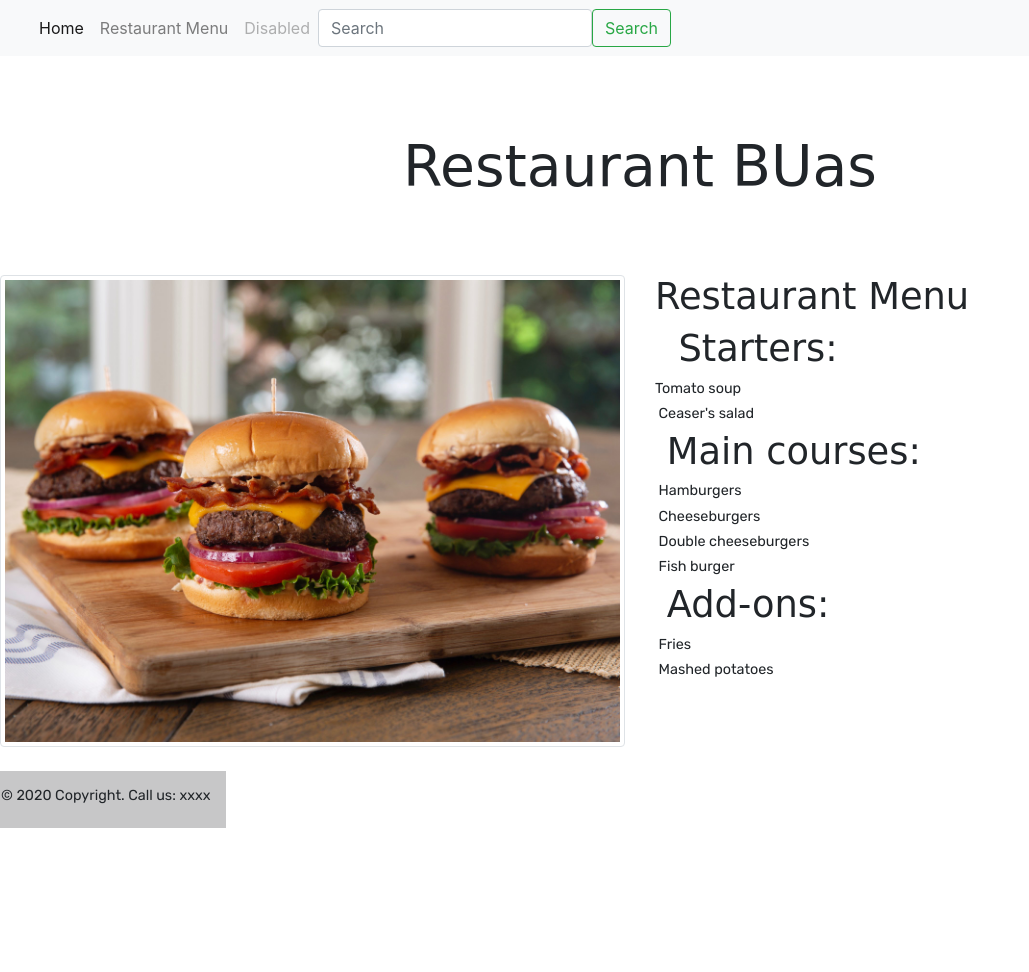
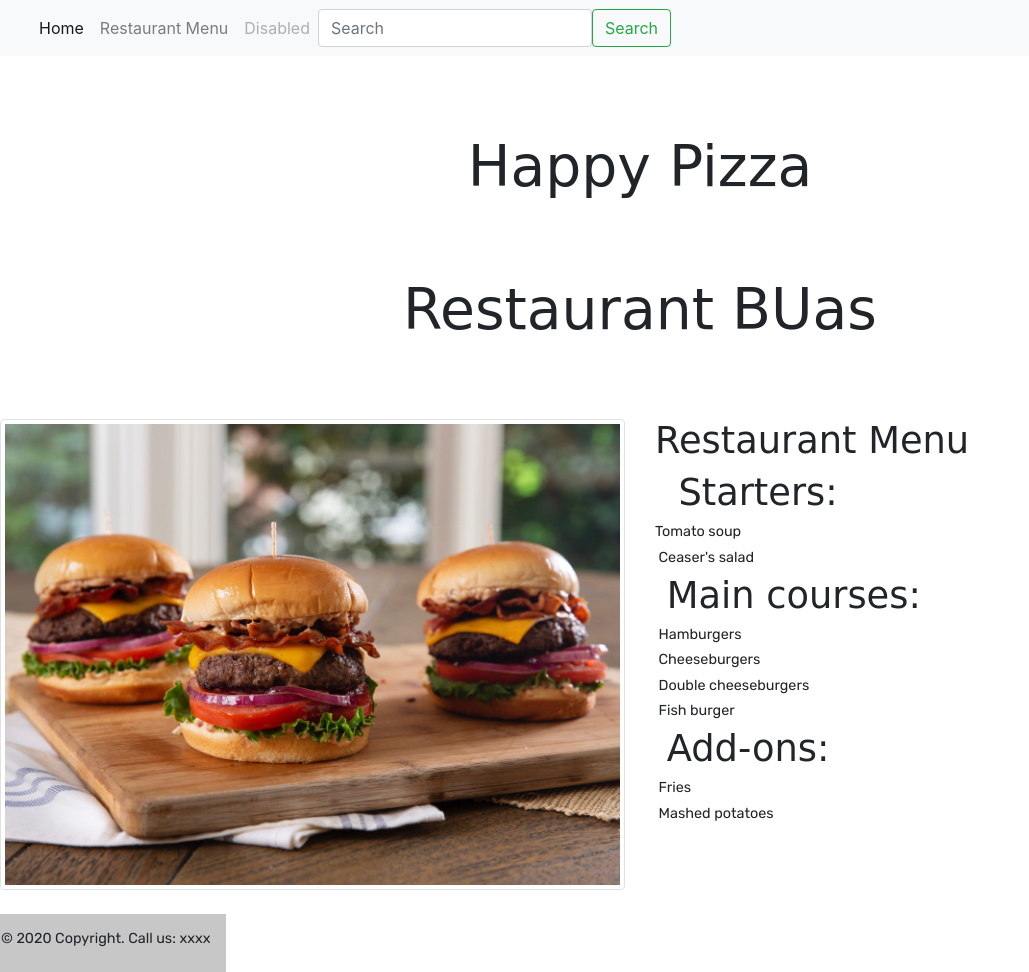
Before and after one commit to boyana182789/Bootstrap-Advanced, a plain HTML site: page menu.html in a window 1280 px wide. Shown: the whole page, without its empty margins (0-1029 px from the left). Before the commit the page ends 828 px from the top, so only its background shows below. Drawn offline with Linux system fonts and the light colour scheme; a web font is replaced by a local one.

Commit message:
fix rel css

```diff
--- a/menu.html
+++ b/menu.html
@@ -1,6 +1,6 @@
 <!doctype html>
 <html lang="en">
-  <head>
+
     <!-- Required meta tags -->
     <meta charset="utf-8">
     <meta name="viewport" content="width=device-width, initial-scale=1">
@@ -9,6 +9,7 @@
    <link href="css/bootstrap.min.css" rel="stylesheet" type="text/css">
   <link href="css/styles.css" rel="stylesheet" type="text/css">
 
+<head>
 	  <nav class="navbar navbar-expand-lg navbar-light bg-light">
   <div class="container-fluid">
     <button class="navbar-toggler" type="button" data-bs-toggle="collapse" data-bs-target="#navbarSupportedContent" aria-controls="navbarSupportedContent" aria-expanded="false" aria-label="Toggle navigation">
@@ -35,7 +36,7 @@
   </div>
 </nav>
 
-    <title> Happy Pizza </title>
+    <h1> Happy Pizza </h1>
   </head>
 
   <body>
```
